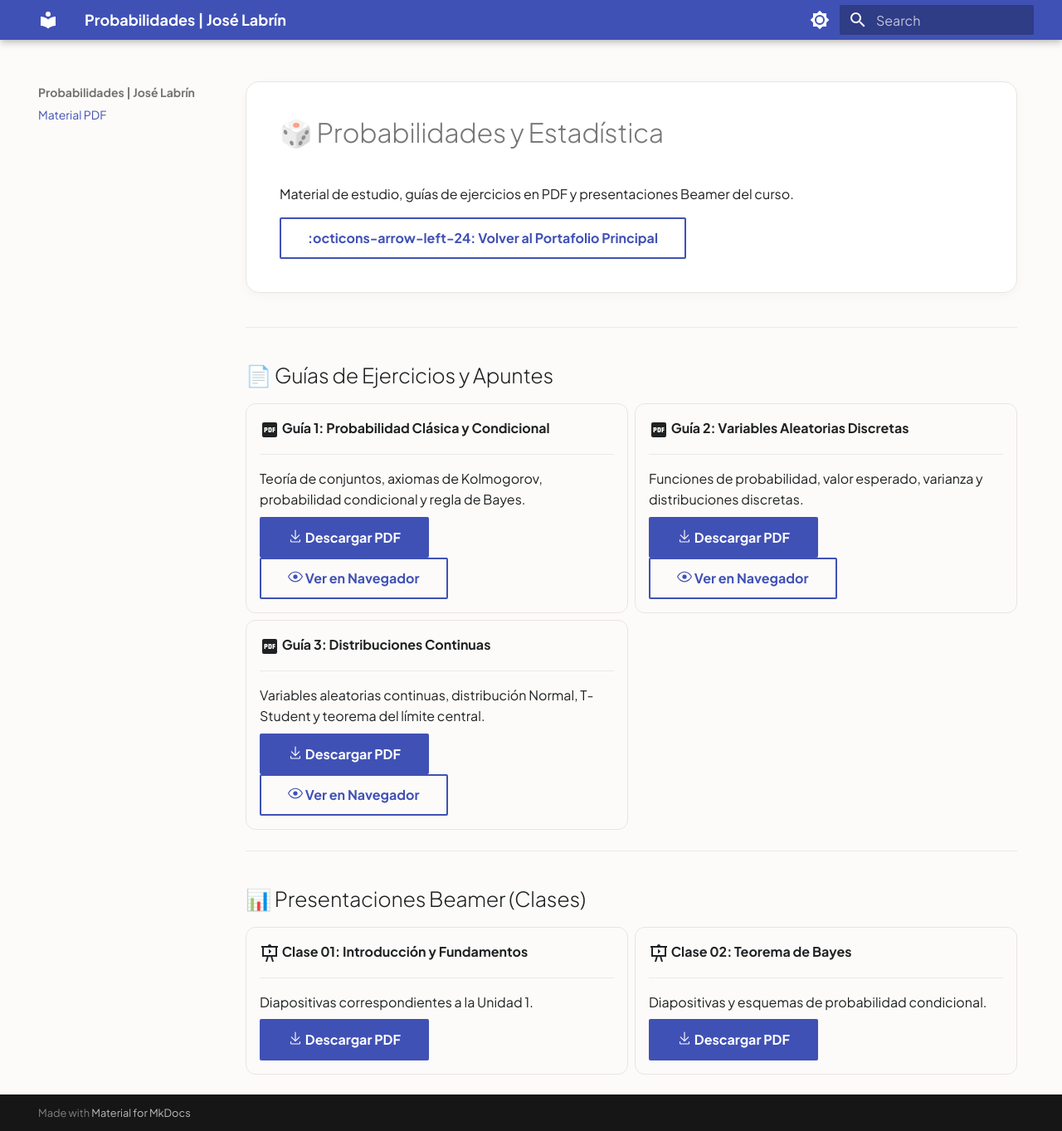
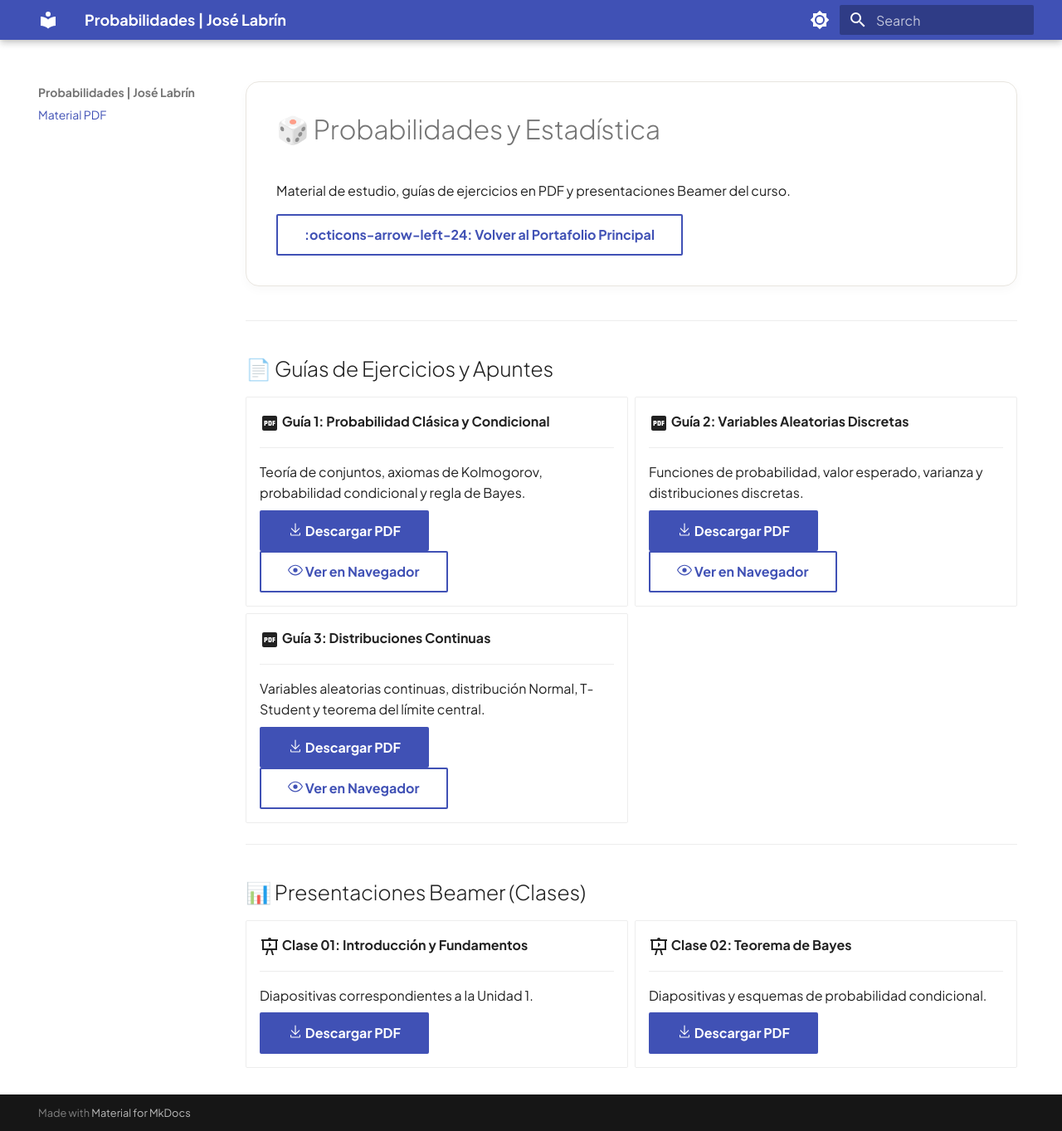
Before and after one commit to jlabrinp/Probabilidades, an MkDocs documentation site: the page built from docs/index.md, in a window 1280 px wide and 1363 px high. Shown: the whole window at 83% size. Built offline with MkDocs 1.6.1 and Material for MkDocs 9.7.7, drawn with Linux system fonts in a browser that asks for light colours.

Commit message:
Refactor custom CSS for course hero styling
Removed font import and color scheme definitions. Updated padding for course hero card.

```diff
--- a/docs/stylesheets/custom.css
+++ b/docs/stylesheets/custom.css
@@ -1,6 +1,4 @@
-@import url('https://fonts.googleapis.com/css2?family=Plus+Jakarta+Sans:wght@400;500;600;700&display=swap');
-
-/* Ocultar barra lateral derecha */
+/* Ocultar barra lateral derecha (TOC) */
 .md-sidebar--secondary {
   display: none !important;
 }
@@ -9,26 +7,10 @@
   max-width: 100% !important;
 }
 
-/* Colores Kimi Light */
-[data-md-color-scheme="default"] {
-  --md-default-bg-color: #fcfbf9;
-  --md-default-bg-color--page: #f6f4f0;
-  --md-default-fg-color: #1f2123;
-  --md-accent-fg-color: #4f46e5;
-}
-
-/* Colores Kimi Dark */
-[data-md-color-scheme="slate"] {
-  --md-default-bg-color: #121315;
-  --md-default-bg-color--page: #1a1c1e;
-  --md-default-fg-color: #eceee0;
-  --md-accent-fg-color: #6366f1;
-}
-
-/* Tarjetas y cajas con bordes suaves */
+/* Tarjeta de encabezado */
 .course-hero {
   background: #ffffff;
-  padding: 2rem;
+  padding: 1.8rem;
   border-radius: 16px;
   border: 1px solid #e8e5df;
   box-shadow: 0 4px 12px rgba(0, 0, 0, 0.03);
@@ -39,8 +21,3 @@
   background: #1a1c1e;
   border-color: #2a2d32;
 }
-
-.md-typeset .grid.cards > ul > li {
-  border-radius: 12px !important;
-  border: 1px solid #e8e5df !important;
-}
```
